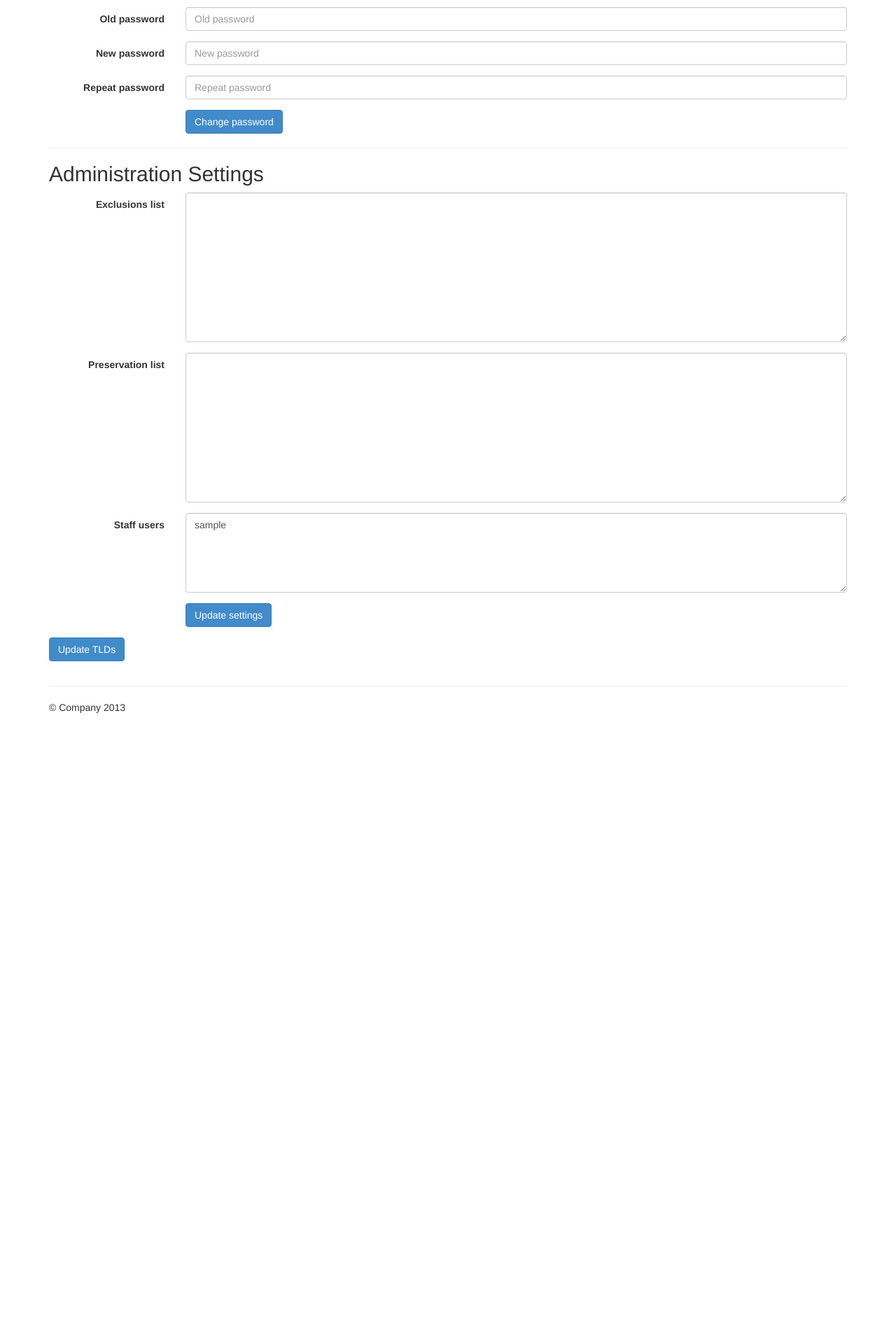
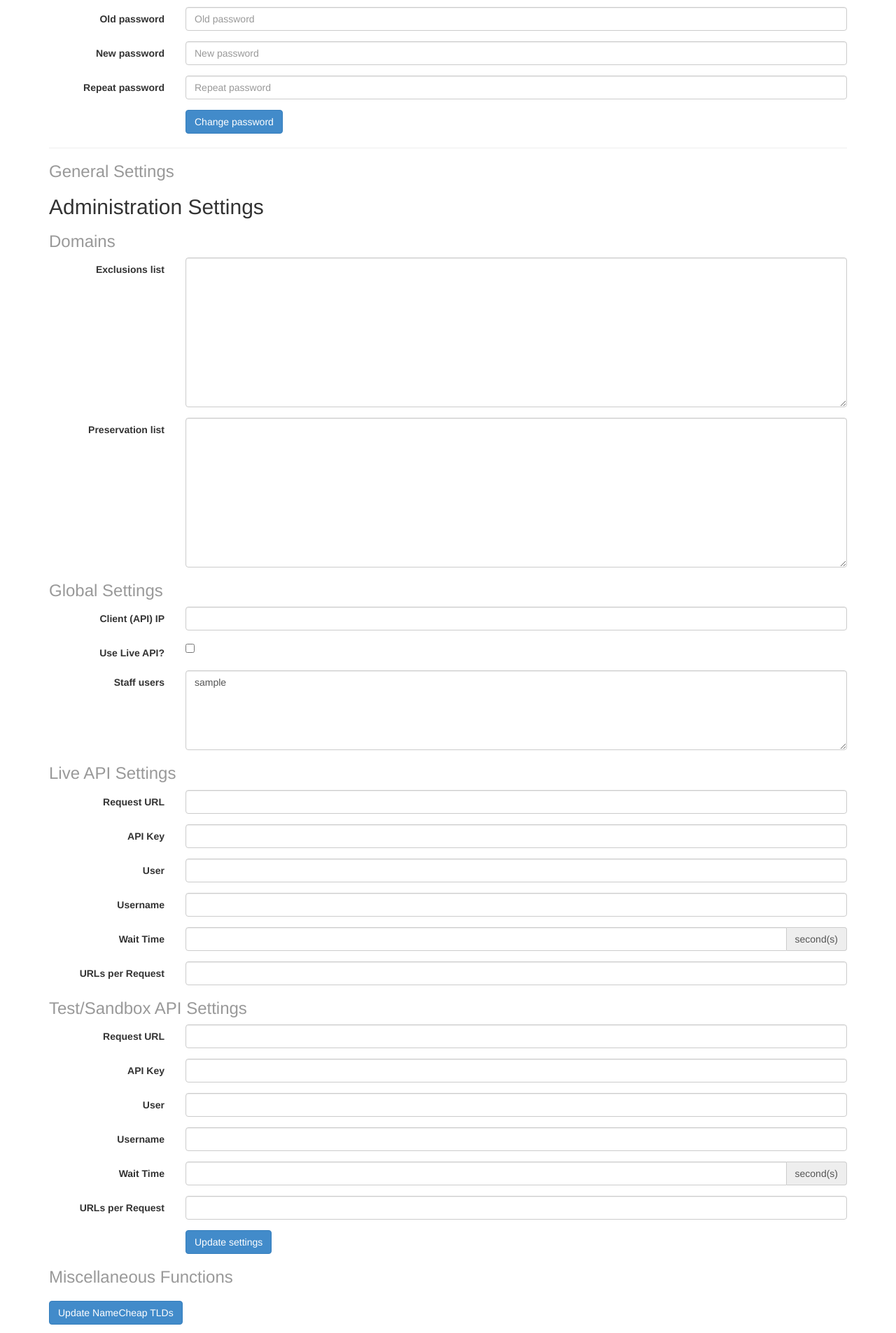
Before and after one commit to supermakc/Domain-Pan, a Django app: page /profile in a window 1280 px wide. Shown: the part 898-2803 px from the top of the page at 70% size. Before the commit the page ends 1917 px from the top, so only its background shows below. Run offline with Django 3.2, Linux system fonts and the light colour scheme; the visitor is signed in with stand-in values (Sample User, id 1); data comes from the database, SQL or seed files in the repository; data that the repository does not hold is empty; parts of the project's set-up code (start-up, migrations or seed data) failed here and were passed over.

Commit message:
Added: Support for general admin settings including API access settings; these are respected by Celery tasks.  Separate settings for sandbox and live testing are supported.

```diff
--- a/main/templates/main/profile.html
+++ b/main/templates/main/profile.html
@@ -127,8 +127,10 @@
 
   {% if user.is_staff %}
     <hr />
+      <h3 class="text-muted">General Settings</h3>
     <h2>Administration Settings</h2>
     <form class="form-horizontal" role="form" name="admin_settings" action="/update_admin" method="post">
+      <h3 class="text-muted">Domains</h3>
       {% csrf_token %}
       <div class="form-group">
         <label for="input_exclusions" class="col-sm-2 control-label">Exclusions list</label>
@@ -143,21 +145,111 @@
         </div>
       </div>
       {% if user.is_superuser %}
+        <h3 class="text-muted">Global Settings</h3>
+        <div class="form-group">
+          <label for="input_client_ip" class="col-sm-2 control-label">Client (API) IP</label>
+          <div class="col-sm-10">
+            <input class="form-control" id="input_client_ip" name="client_ip" value="{{ admin.client_ip }}" />
+          </div>
+        </div>
+        <div class="form-group">
+          <label for="input_use_live_api" class="col-sm-2 control-label">Use Live API?</label>
+          <div class="col-sm-10">
+            <input type="checkbox" id="input_use_live_api" name="use_live_api" value="{{ admin.use_live_api }}" {% if admin.use_live_api == 'true' %}checked="checked"{% endif %}/>
+          </div>
+        </div>
         <div class="form-group">
           <label for="input_staff" class="col-sm-2 control-label">Staff users</label>
           <div class="col-sm-10">
             <textarea class="form-control" id="input_staff" name="staff" rows="5">{{ staff }}</textarea>
           </div>
         </div>
+        <h3 class="text-muted">Live API Settings</h3>
+        <div class="form-group">
+          <label for="input_live_api_url" class="col-sm-2 control-label">Request URL</label>
+          <div class="col-sm-10">
+            <input class="form-control" id="input_live_api_url" name="live_api_url" value="{{ admin.live_api_url }}" />
+          </div>
+        </div>
+        <div class="form-group">
+          <label for="input_live_api_key" class="col-sm-2 control-label">API Key</label>
+          <div class="col-sm-10">
+            <input class="form-control" id="input_live_api_key" name="live_api_key" value="{{ admin.live_api_key }}" />
+          </div>
+        </div>
+        <div class="form-group">
+          <label for="input_live_api_user" class="col-sm-2 control-label">User</label>
+          <div class="col-sm-10">
+            <input class="form-control" id="input_live_api_user" name="live_api_user" value="{{ admin.live_api_user }}" />
+          </div>
+        </div>
+        <div class="form-group">
+          <label for="input_live_api_username" class="col-sm-2 control-label">Username</label>
+          <div class="col-sm-10">
+            <input class="form-control" id="input_live_api_username" name="live_api_username" value="{{ admin.live_api_username }}" />
+          </div>
+        </div>
+        <div class="form-group">
+          <label for="input_live_api_wait_time" class="col-sm-2 control-label">Wait Time</label>
+          <div class="col-sm-10 input-group">
+            <input type="text" class="form-control" id="input_live_api_wait_time" name="live_api_wait_time" value="{{ admin.live_api_wait_time}}" />
+            <span class="input-group-addon">second(s)</span>
+          </div>
+        </div>
+        <div class="form-group">
+          <label for="input_live_api_urls_per_request" class="col-sm-2 control-label">URLs per Request</label>
+          <div class="col-sm-10">
+            <input class="form-control" id="input_live_api_urls_per_request" name="live_api_urls_per_request" value="{{ admin.live_api_urls_per_request }}" />
+          </div>
+        </div>
+        <h3 class="text-muted">Test/Sandbox API Settings</h3>
+        <div class="form-group">
+          <label for="input_sandbox_api_url" class="col-sm-2 control-label">Request URL</label>
+          <div class="col-sm-10">
+            <input class="form-control" id="input_sandbox_api_url" name="sandbox_api_url" value="{{ admin.sandbox_api_url }}" />
+          </div>
+        </div>
+        <div class="form-group">
+          <label for="input_sandbox_api_key" class="col-sm-2 control-label">API Key</label>
+          <div class="col-sm-10">
+            <input class="form-control" id="input_sandbox_api_key" name="sandbox_api_key" value="{{ admin.sandbox_api_key }}" />
+          </div>
+        </div>
+        <div class="form-group">
+          <label for="input_sandbox_api_user" class="col-sm-2 control-label">User</label>
+          <div class="col-sm-10">
+            <input class="form-control" id="input_sandbox_api_user" name="sandbox_api_user" value="{{ admin.sandbox_api_user }}" />
+          </div>
+        </div>
+        <div class="form-group">
+          <label for="input_sandbox_api_username" class="col-sm-2 control-label">Username</label>
+          <div class="col-sm-10">
+            <input class="form-control" id="input_sandbox_api_username" name="sandbox_api_username" value="{{ admin.sandbox_api_username }}" />
+          </div>
+        </div>
+        <div class="form-group">
+          <label for="input_sandbox_api_wait_time" class="col-sm-2 control-label">Wait Time</label>
+          <div class="col-sm-10 input-group">
+            <input type="text" class="form-control" id="input_sandbox_api_wait_time" name="sandbox_api_wait_time" value="{{ admin.sandbox_api_wait_time}}" />
+            <span class="input-group-addon">second(s)</span>
+          </div>
+        </div>
+        <div class="form-group">
+          <label for="input_sandbox_api_urls_per_request" class="col-sm-2 control-label">URLs per Request</label>
+          <div class="col-sm-10">
+            <input class="form-control" id="input_sandbox_api_urls_per_request" name="sandbox_api_urls_per_request" value="{{ admin.sandbox_api_urls_per_request }}" />
+          </div>
+        </div>
+        <div class="form-group">
+          <div class="col-sm-offset-2 col-sm-10">
+            <button type="submit" class="btn btn-primary">Update settings</button>
+          </div>
+        </div>
       {% endif %}
-      <div class="form-group">
-        <div class="col-sm-offset-2 col-sm-10">
-          <button type="submit" class="btn btn-primary">Update settings</button>
-        </div>
-      </div>
     </form>
+    <h3 class="text-muted">Miscellaneous Functions<h3>
     <div class="form-group">
-      <a href="/update_tlds" type="button" class="btn btn-primary">Update TLDs</a>
+      <a href="/update_tlds" type="button" class="btn btn-primary">Update NameCheap TLDs</a>
     </div>
   {% endif %}
 
--- a/main/views.py
+++ b/main/views.py
@@ -12,7 +12,7 @@ from django.db import transaction
 from django.db.models import Q
 from django.utils import timezone
 from main.forms import URLFileForm
-from main.models import TLD, ExcludedDomain, UserProject, UploadedFile, ProjectDomain, PreservedDomain
+from main.models import TLD, ExcludedDomain, UserProject, UploadedFile, ProjectDomain, PreservedDomain, AdminSetting
 from main.tasks import check_project_domains, update_tlds
 
 import os, logging, re, json, string, random
@@ -186,9 +186,12 @@ def profile(request):
     exclusions = None
     preserved = None
     staff = None
+    admin = {}
     if request.user.is_staff:
         exclusions = '\n'.join([e.domain for e in ExcludedDomain.objects.all()])
         preserved = '\n'.join([p.domain for p in PreservedDomain.objects.all()])
+        for ads in AdminSetting.objects.all():
+            admin[ads.key] = ads.value
     if request.user.is_superuser:
         staff = '\n'.join([u.username for u in User.objects.filter(is_staff=True)])
     return render(request,
@@ -201,7 +204,8 @@ def profile(request):
             'profile_messagetype' : profile_messagetype,
             'exclusions' : exclusions,
             'preserved' : preserved,
-            'staff' : staff})
+            'staff' : staff,
+            'admin' : admin})
 
 def upload_project(request):
     if not request.user.is_authenticated():
@@ -312,6 +316,21 @@ def update_admin(request):
         pd.save()
 
     if request.user.is_superuser:
+        ads = AdminSetting.objects.all()
+
+        for ad in ads:
+            if ad.type == 'boolean':
+                ad.value = 'true' if request.POST.has_key(ad.key) else 'false'
+                ad.save()
+            elif request.POST.has_key(ad.key):
+                if len(request.POST[ad.key]) == 0:
+                    request.session['profile_message'] = '<b>Error updating settings:</b> Field "%s" cannot be blank' % ad.key
+                    request.session['profile_messagetype'] = 'error'
+                    return redirect('/')
+                else:
+                    ad.value = request.POST[ad.key]
+                    ad.save()
+
         staff = request.POST['staff']
         staff_list = []
         for s in staff.split('\n'):
```
Also changed, not shown: clean_admin.txt (added, +17 -0 lines), import_static.py (+24 -0 lines), main/models.py (+58 -0 lines), main/tasks.py (+55 -61 lines).
